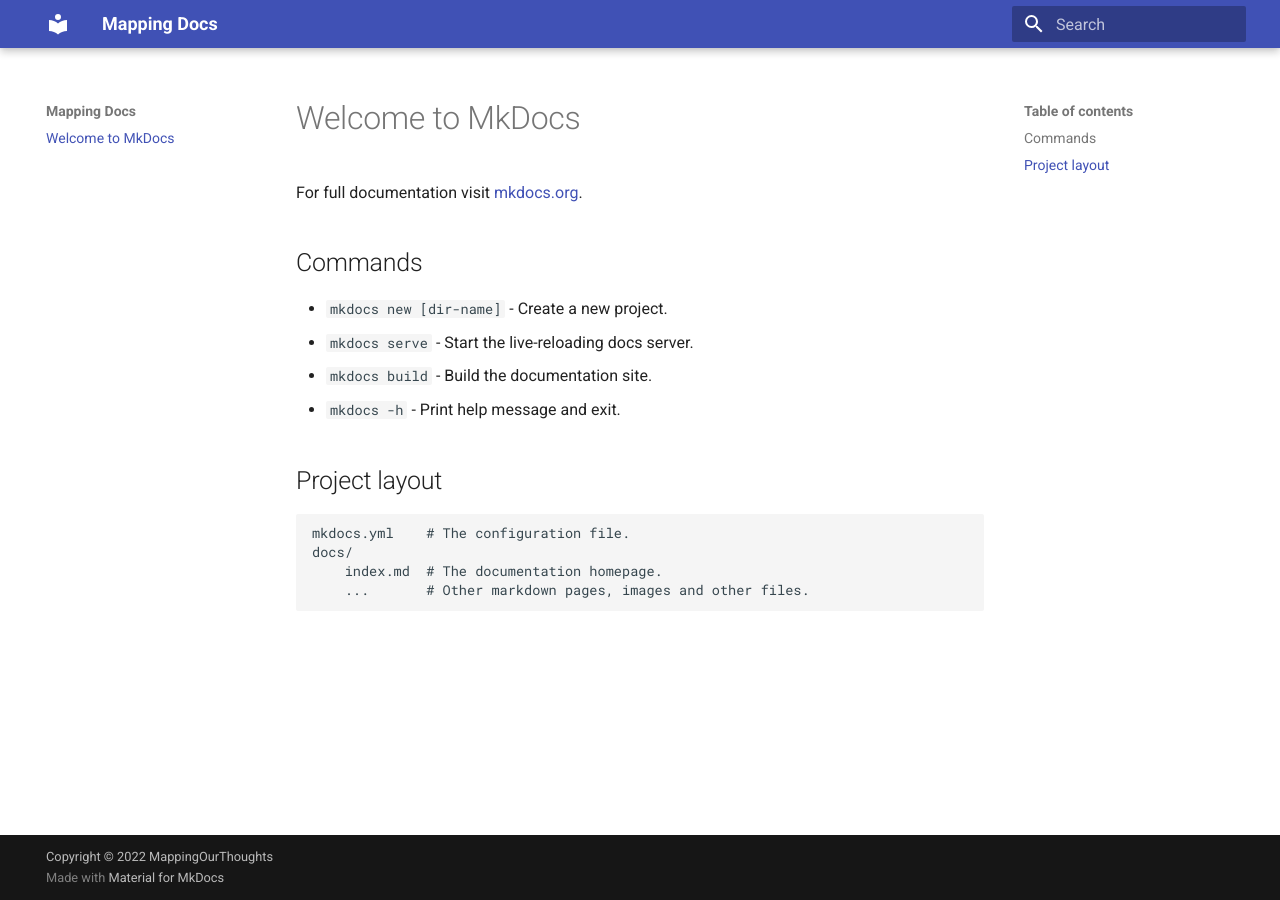
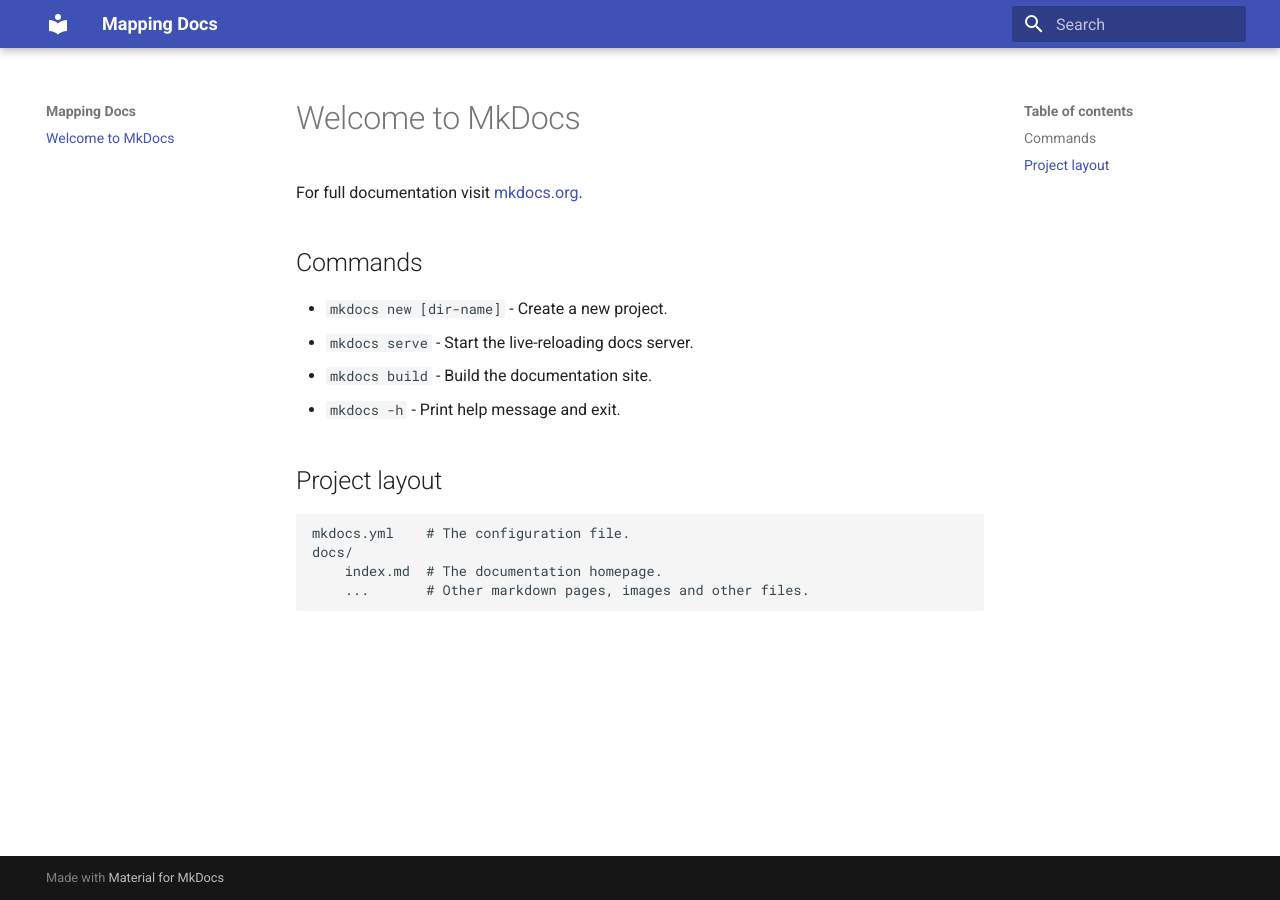
Before and after one commit to MappingOurThoughts/MappingOurThoughts.github.io, an MkDocs documentation site: the page built from docs/index.md, in a window 1280 px wide. Built offline with MkDocs 1.6.1 and Material for MkDocs 9.7.7, drawn with Linux system fonts in a browser that asks for light colours.

Commit message:
Update mkdocs.yml

```diff
--- a/mkdocs.yml
+++ b/mkdocs.yml
@@ -2,8 +2,6 @@
 site_url: https://docs.mappingourthoughts.org
 site_author: Antonio Turley
 
-# Copyright
-copyright: Copyright &copy; 2022 MappingOurThoughts
 
 # Configuration
 theme:
```
